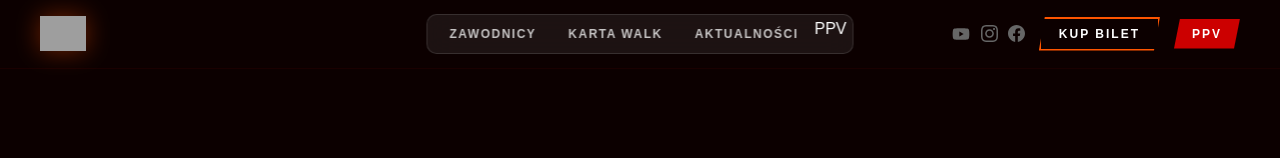
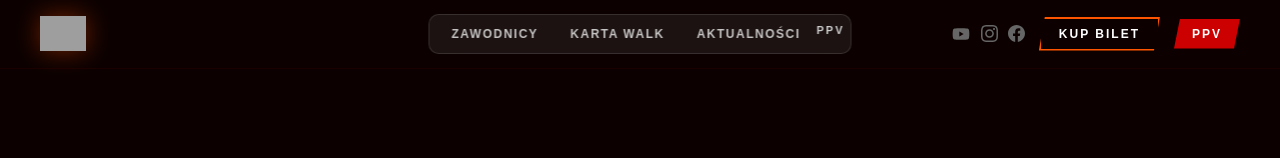
Before and after one commit to inca1122/Fight-mode, a React (Vite) app: page /Fight-mode/ppv in a window 1280 px wide. Shown: the top 158 px of the page. Built offline with nearby package versions, Linux system fonts and the light colour scheme; grey boxes are pictures that could not be loaded.

Commit message:
Fix PPV nav button font/alignment in glass pill

```diff
--- a/src/index.css
+++ b/src/index.css
@@ -847,7 +847,12 @@ a{text-decoration:none;color:inherit}
 .nav__ppv-btn, .f-ppv-btn {
   background: none; border: none; padding: 0; cursor: pointer;
   font-family: inherit; font-size: inherit; font-weight: inherit;
-  color: inherit; text-align: left;
+  color: inherit; text-align: left; line-height: inherit; vertical-align: baseline;
+  display: inline; text-decoration: none;
+}
+.nav__glass-links li .nav__ppv-btn {
+  font-family: var(--fc); font-size: 11px; font-weight: 600;
+  letter-spacing: 2px; text-transform: uppercase; color: #ccc;
 }
 .nav__ppv-btn:hover { color: #fff; }
 .f-ppv-btn { color: #888; }
```
